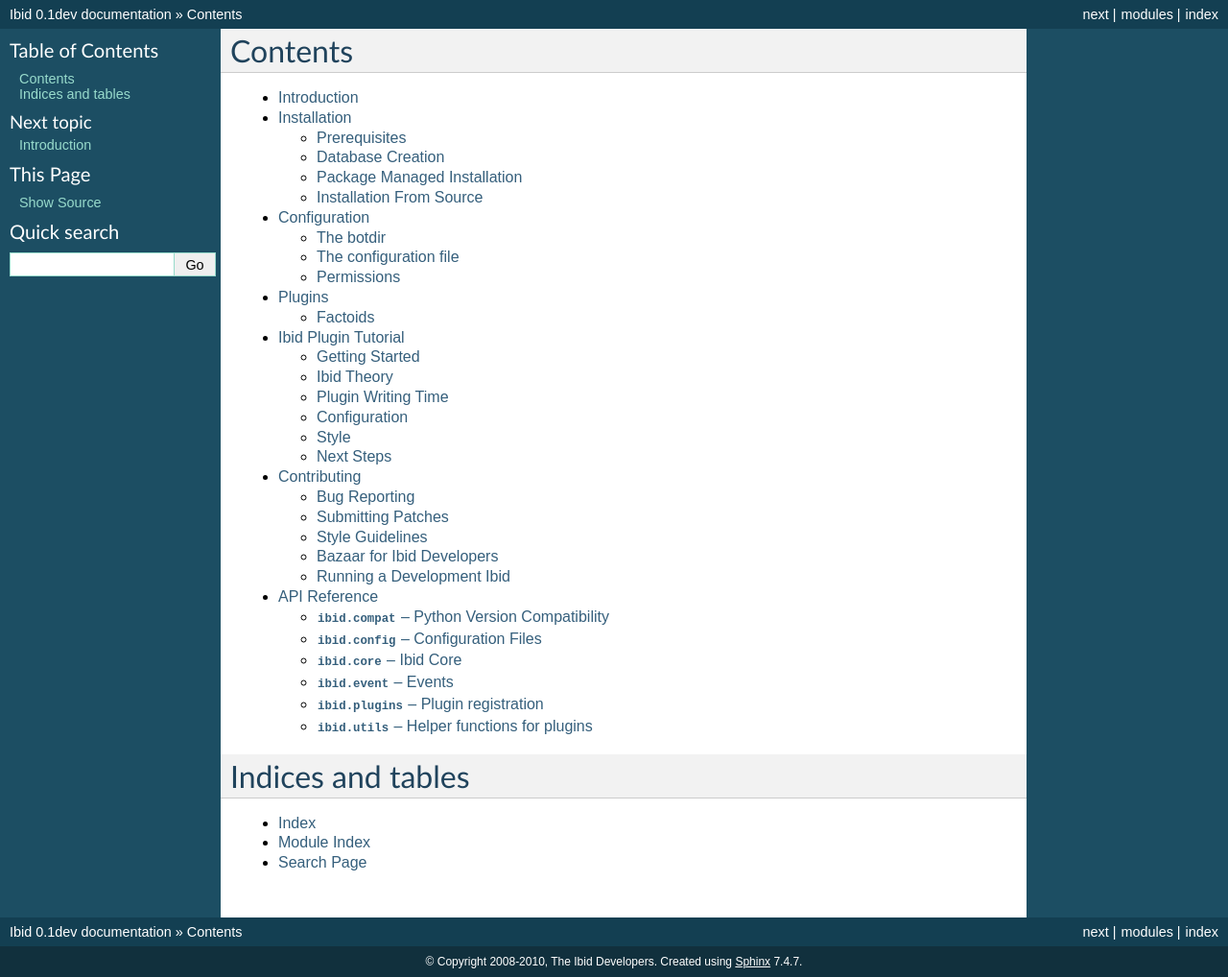
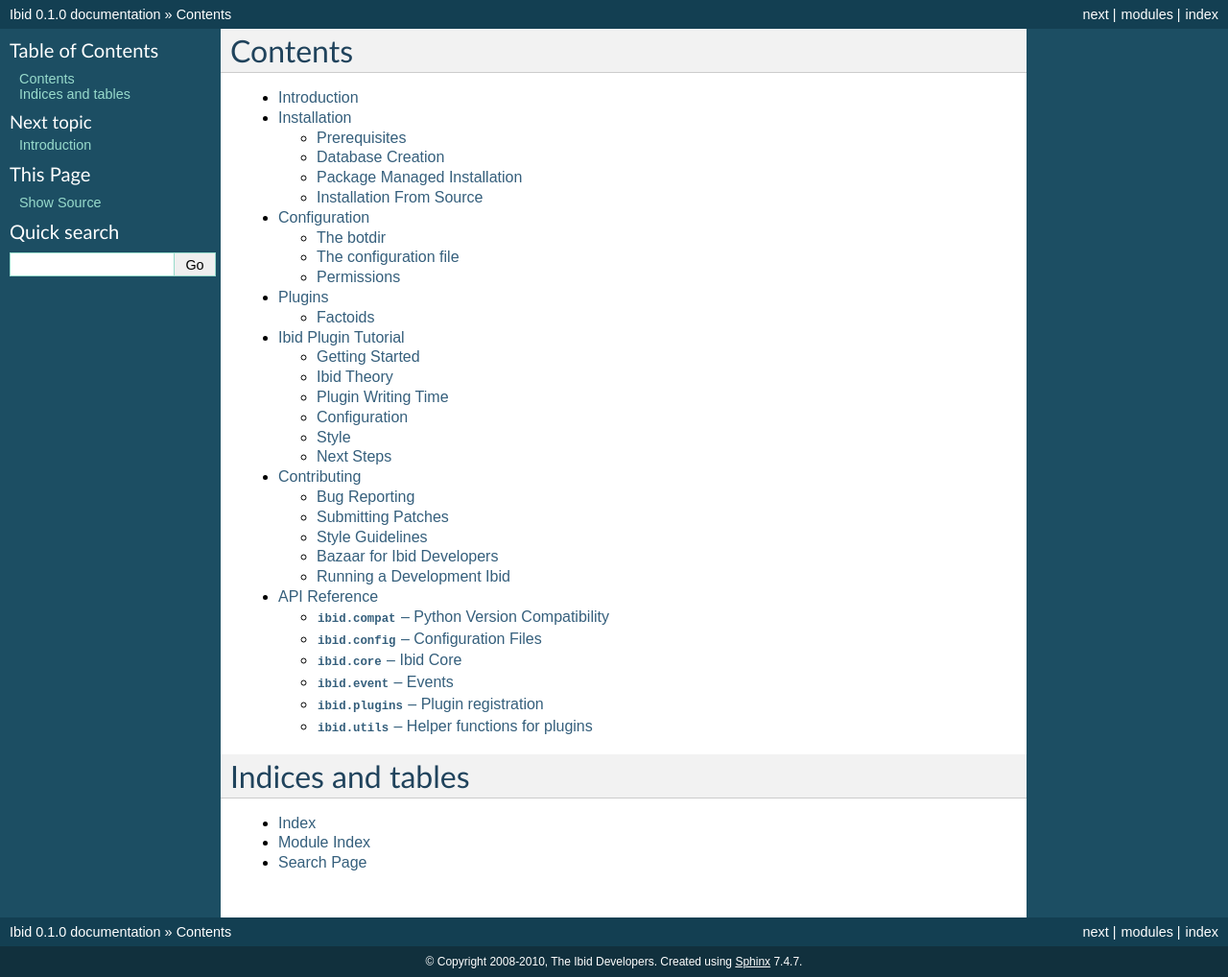
Before and after one commit to ibid/ibid, a Sphinx documentation site: the page built from docs/index.rst, in a window 1280 px wide. Shown: the whole page at 96% size. Built offline with Sphinx 7.4.7, drawn with Linux system fonts in a browser that asks for light colours.

Commit message:
Release shall be 0.1.0

```diff
--- a/docs/conf.py
+++ b/docs/conf.py
@@ -47,7 +47,7 @@
 # The short X.Y version.
 version = '0.1'
 # The full version, including alpha/beta/rc tags.
-release = '0.1dev'
+release = '0.1.0'
 
 # The language for content autogenerated by Sphinx. Refer to documentation
 # for a list of supported languages.
--- a/setup.py
+++ b/setup.py
@@ -35,7 +35,7 @@
 
 setup(
     name='Ibid',
-    version='0.1',
+    version='0.1.0',
     description='Multi-protocol general purpose chat bot',
     url='http://ibid.omnia.za.net/',
     keywords='chat bot irc jabber twisted messaging',
```
